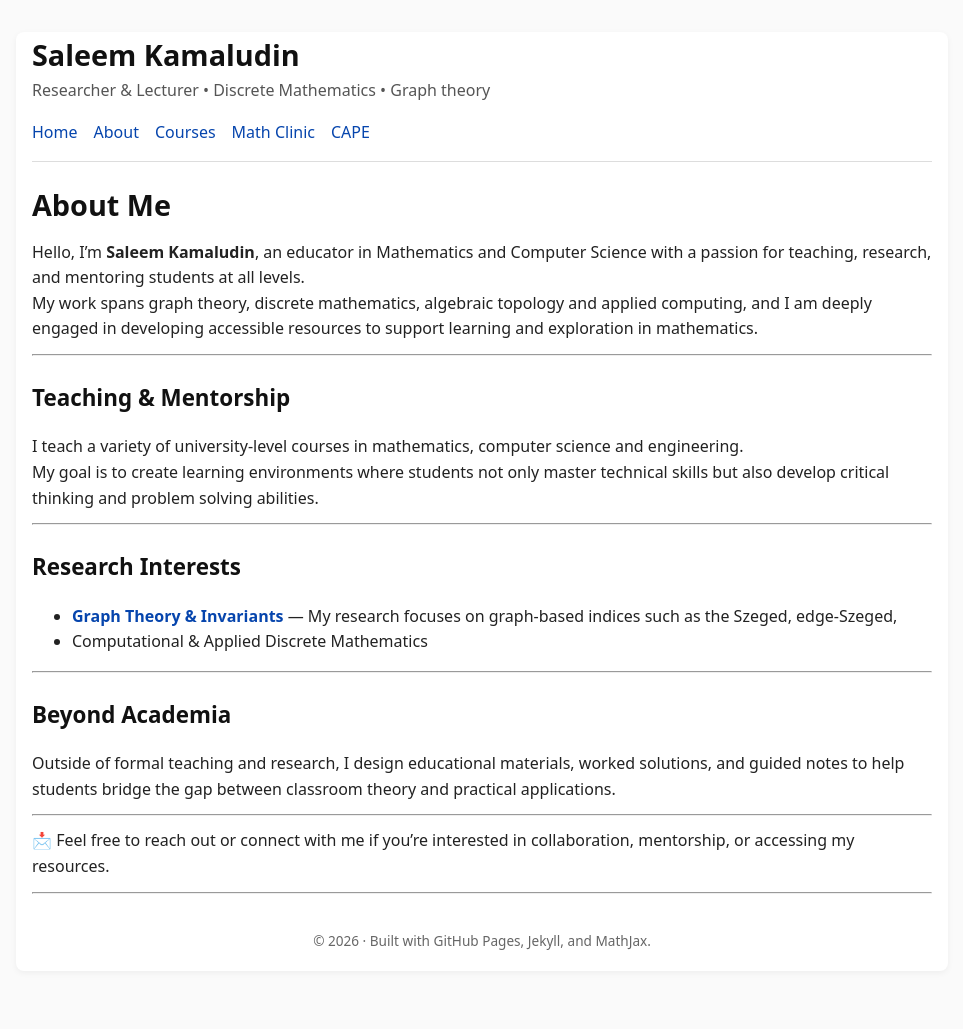
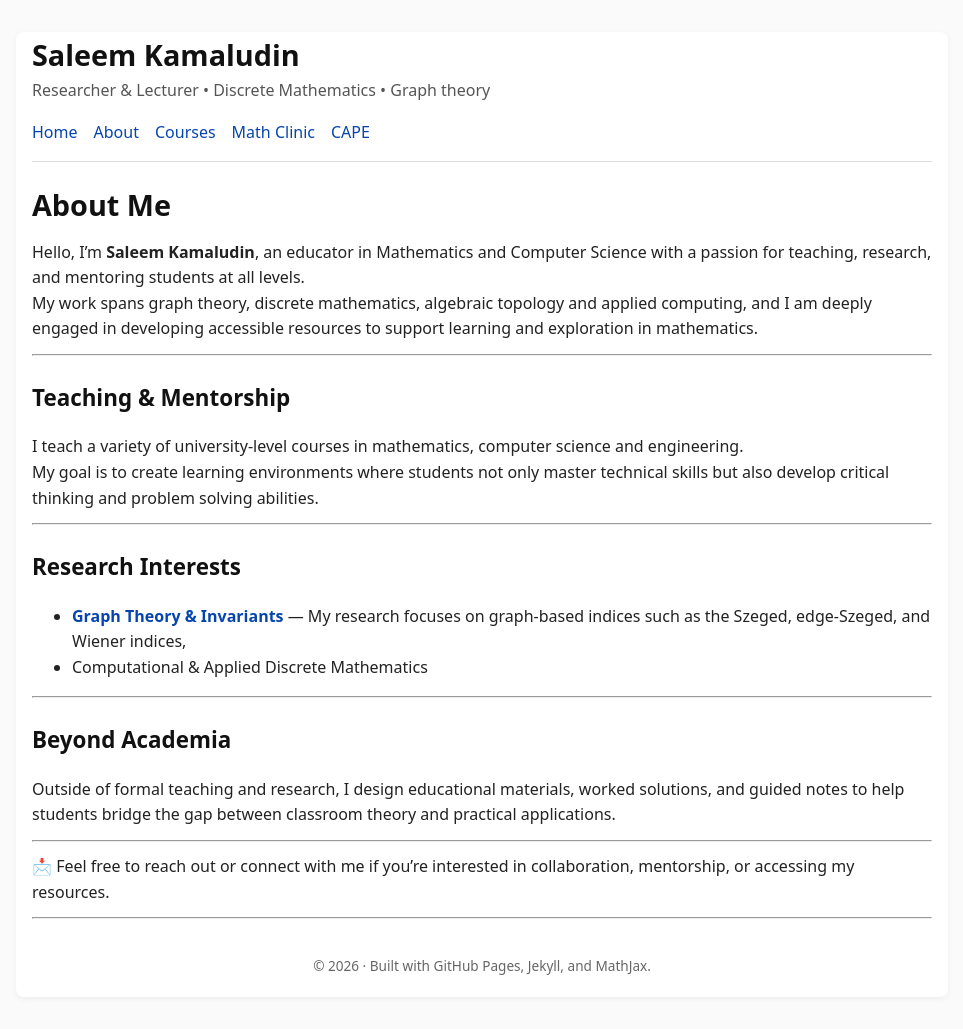
Before and after one commit to SaleemKamaludin/SaleemKamaludin.github.io, a Jekyll site: the page built from about.md, in a window 1280 px wide. Shown: the whole page, without its empty margins (158-1121 px from the left). Built offline with Jekyll 4.4.1, drawn with Linux system fonts in a browser that asks for light colours; before the commit the page ends 1003 px from its top, so only the background shows below that.

```diff
--- a/about.md
+++ b/about.md
@@ -19,7 +19,7 @@ My goal is to create learning environments where students not only master techni
 ---
 
 ## Research Interests
-- <a href="{{ '/notes/graph-theory/' | relative_url }}"><strong>Graph Theory & Invariants</strong></a> — My research focuses on graph-based indices such as the Szeged, edge-Szeged,
+- <a href="{{ '/notes/graph-theory/' | relative_url }}"><strong>Graph Theory & Invariants</strong></a> — My research focuses on graph-based indices such as the Szeged, edge-Szeged, and Wiener indices,
 - Computational & Applied Discrete Mathematics
 
 
```
